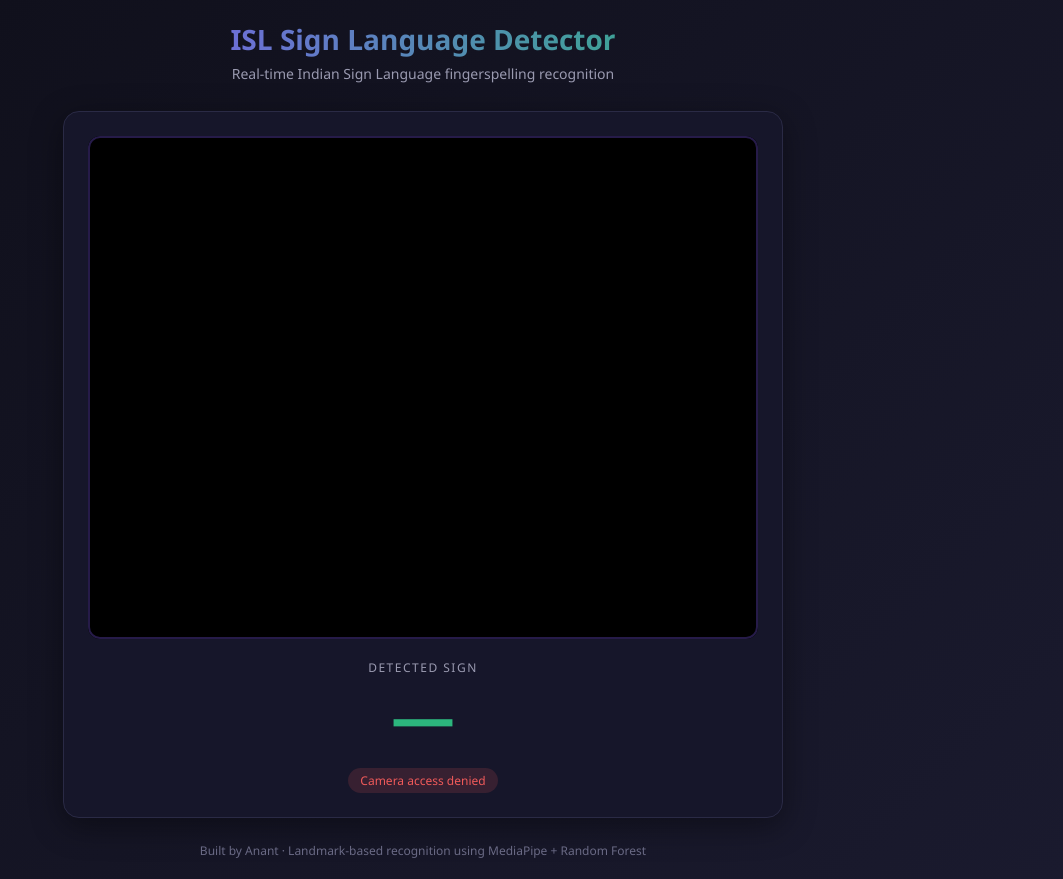
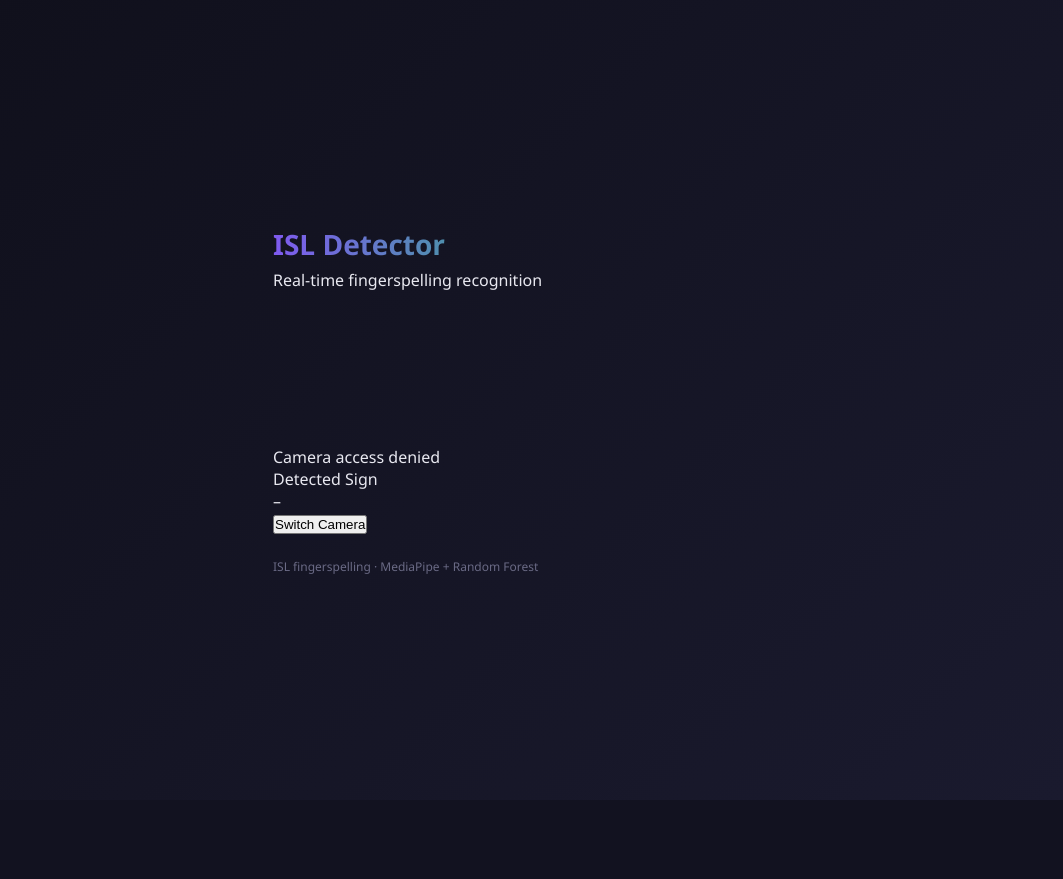
Before and after one commit to Anant-083/ISL-Sign-Detector, a Flask app: page / in a window 1280 px wide. Shown: the whole page, without its empty margins (217-1280 px from the left). After the commit the page ends 800 px from the top, so only its background shows below. Run offline with Flask 3, Linux system fonts and the light colour scheme; parts of the project's set-up code (start-up, migrations or seed data) failed here and were passed over.

Commit message:
Update index.html

```diff
--- a/app/templates/index.html
+++ b/app/templates/index.html
@@ -2,35 +2,45 @@
 <html lang="en">
 <head>
     <meta charset="UTF-8">
-    <meta name="viewport" content="width=device-width, initial-scale=1.0">
+    <meta name="viewport" content="width=device-width, initial-scale=1.0, maximum-scale=1.0">
     <title>ISL Sign Detector</title>
     <link rel="stylesheet" href="{{ url_for('static', filename='style.css') }}">
 </head>
 <body>
-    <div class="container">
-        <header>
-            <h1>ISL Sign Language Detector</h1>
-            <p class="subtitle">Real-time Indian Sign Language fingerspelling recognition</p>
+    <div class="app">
+        <header class="topbar">
+            <div class="logo-dot"></div>
+            <div>
+                <h1>ISL Detector</h1>
+                <p>Real-time fingerspelling recognition</p>
+            </div>
         </header>
 
-        <div class="main-card">
-            <div class="video-wrapper">
-                <video id="video" autoplay playsinline></video>
-                <div class="scan-overlay"></div>
+        <main>
+            <div class="camera-card">
+                <div class="video-box">
+                    <video id="video" autoplay playsinline muted></video>
+                    <div class="corner tl"></div>
+                    <div class="corner tr"></div>
+                    <div class="corner bl"></div>
+                    <div class="corner br"></div>
+                    <div id="camState" class="cam-state">Starting camera…</div>
+                </div>
             </div>
 
-            <div class="prediction-panel">
-                <span class="label">Detected Sign</span>
-                <div id="prediction" class="prediction-value">—</div>
-                <span id="status" class="status-dot idle">Waiting for camera</span>
+            <div class="result-card">
+                <span class="result-label">Detected Sign</span>
+                <div id="prediction" class="result-value">–</div>
             </div>
-        </div>
+
+            <button id="switchBtn" class="switch-btn">Switch Camera</button>
+        </main>
+
+        <footer>
+            <p>ISL fingerspelling · MediaPipe + Random Forest</p>
+        </footer>
 
         <canvas id="canvas" style="display:none;"></canvas>
-
-        <footer>
-            <p>Built by Anant · Landmark-based recognition using MediaPipe + Random Forest</p>
-        </footer>
     </div>
 
     <script>
@@ -38,27 +48,43 @@
         const canvas = document.getElementById('canvas');
         const context = canvas.getContext('2d');
         const predictionEl = document.getElementById('prediction');
-        const statusEl = document.getElementById('status');
+        const camState = document.getElementById('camState');
+        const switchBtn = document.getElementById('switchBtn');
 
-        canvas.width = 640;
-        canvas.height = 480;
+        canvas.width = 480;
+        canvas.height = 360;
 
-        navigator.mediaDevices.getUserMedia({ video: true })
-            .then(stream => {
+        let currentFacing = 'user';
+        let stream = null;
+
+        async function startCamera(facingMode) {
+            if (stream) {
+                stream.getTracks().forEach(track => track.stop());
+            }
+            try {
+                stream = await navigator.mediaDevices.getUserMedia({
+                    video: { facingMode: facingMode }
+                });
                 video.srcObject = stream;
-                statusEl.innerText = "Live";
-                statusEl.className = "status-dot live";
-            })
-            .catch(err => {
-                statusEl.innerText = "Camera access denied";
-                statusEl.className = "status-dot error";
-                console.error("Camera error:", err);
-            });
+                camState.style.display = 'none';
+            } catch (err) {
+                camState.innerText = "Camera access denied";
+                camState.style.display = 'block';
+                console.error(err);
+            }
+        }
+
+        switchBtn.addEventListener('click', () => {
+            currentFacing = currentFacing === 'user' ? 'environment' : 'user';
+            startCamera(currentFacing);
+        });
+
+        startCamera(currentFacing);
 
         function sendFrame() {
-            if (video.readyState !== 4) return;
-            context.drawImage(video, 0, 0, 640, 480);
-            const imageData = canvas.toDataURL('image/jpeg', 0.7);
+            if (!video.videoWidth) return;
+            context.drawImage(video, 0, 0, canvas.width, canvas.height);
+            const imageData = canvas.toDataURL('image/jpeg', 0.6);
 
             fetch('/predict', {
                 method: 'POST',
@@ -67,12 +93,12 @@
             })
             .then(res => res.json())
             .then(data => {
-                predictionEl.innerText = data.prediction || "—";
+                predictionEl.innerText = data.prediction || "–";
             })
             .catch(() => {});
         }
 
-        setInterval(sendFrame, 1200);
+        setInterval(sendFrame, 1000);
     </script>
 </body>
 </html>
```
